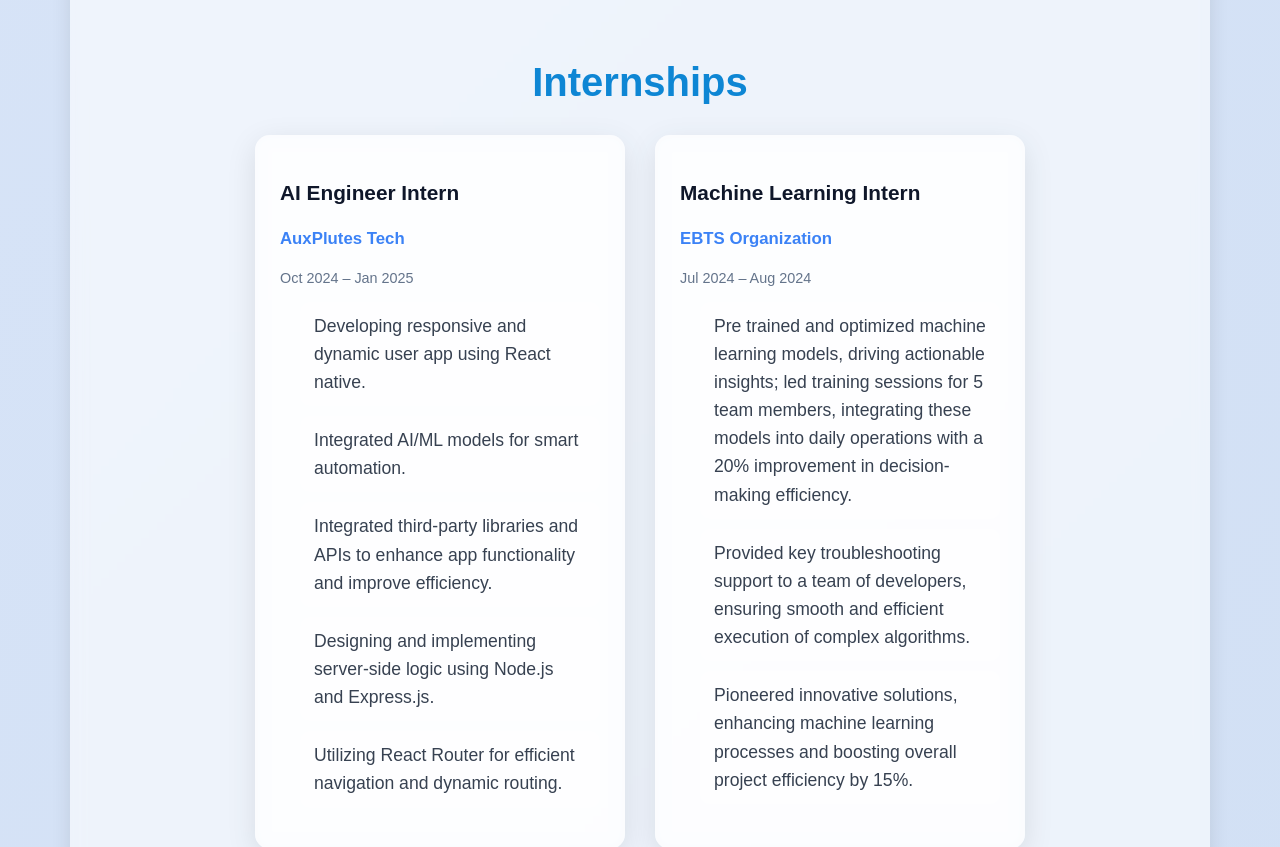
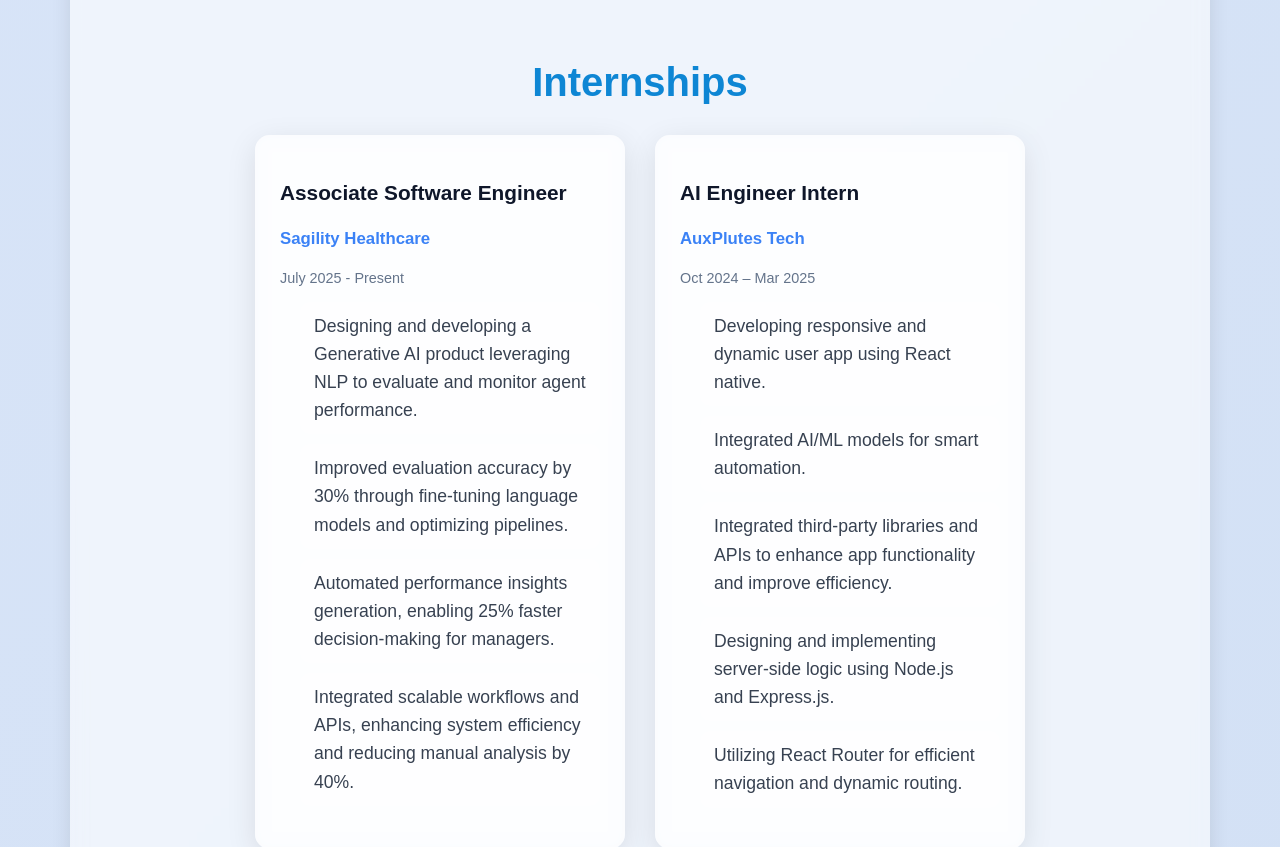
Before and after one commit to aayush93407/portfolio, a React (Create React App) app: page / in a window 1280 px wide. Shown: the part 4920-5767 px from the top of the page. Built offline with nearby package versions, Linux system fonts and the light colour scheme.

Commit message:
Update Internships.js

```diff
--- a/src/components/Internships.js
+++ b/src/components/Internships.js
@@ -4,9 +4,21 @@
 // Internship data
 const internships = [
   {
+    company: "Sagility Healthcare",
+    role: "Associate Software Engineer",
+    duration: "July 2025 - Present",
+    responsibilities: [
+      "Designing and developing a Generative AI product leveraging NLP to evaluate and monitor agent performance.",
+      "Improved evaluation accuracy by 30% through fine-tuning language models and optimizing pipelines.",
+      "Automated performance insights generation, enabling 25% faster decision-making for managers.",
+      "Integrated scalable workflows and APIs, enhancing system efficiency and reducing manual analysis by 40%."
+    ],
+    animation: { x: -100 }
+  },
+  {
     company: "AuxPlutes Tech",
     role: "AI Engineer Intern",
-    duration: "Oct 2024 – Jan 2025",
+    duration: "Oct 2024 – Mar 2025",
     responsibilities: [
       "Developing responsive and dynamic user app using React native. ",
       "Integrated AI/ML models for smart automation.",
```
